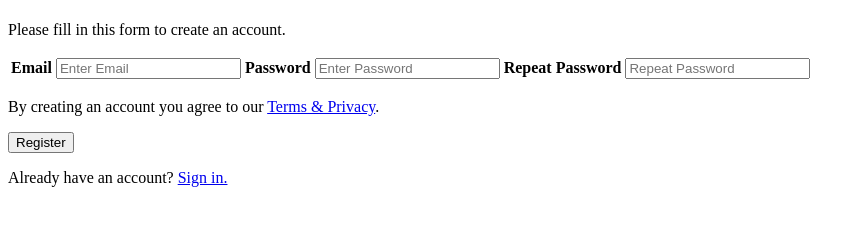
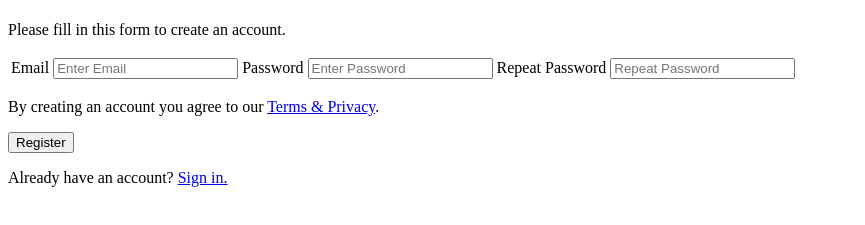
Before and after one commit to DatDong/Set-2025-DongPhatDat, a plain HTML site: page Register.html in a window 1280 px wide. Shown: the part 59-284 px from the top of the page, without its empty margins (0-865 px from the left). Drawn offline with Linux system fonts and the light colour scheme.

Commit message:
Fix tag label
Add comment Input

```diff
--- a/Register.html
+++ b/Register.html
@@ -12,11 +12,14 @@
     <form>
         <table>
             <tr>
-                <td><b>Email</b></td>
+                <!--Email input-->
+                <td><label>Email</label></td>
                 <td><input type="email" placeholder="Enter Email"></td>
-                <td><b>Password</b></td>
+                <!--Password input-->
+                <td><label>Password</label></td>
                 <td><input type="password" placeholder="Enter Password"></td>
-                <td><b>Repeat Password</b></td>
+                <!--Repeat Password input-->
+                <td><label>Repeat Password</label></td>
                 <td><input type="password" placeholder="Repeat Password"></td>
             </tr>
         </table>
```
